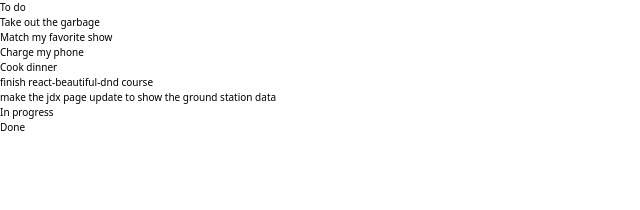
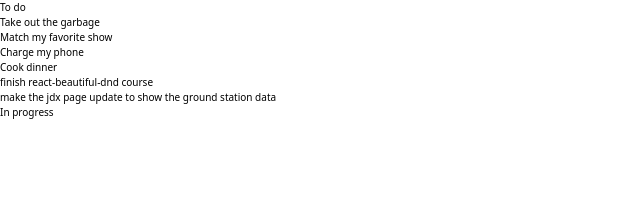
Before and after one commit to anonimussapee/dndtest, a React (Vite) app: page / in a window 1280 px wide. Shown: the top 210 px of the page, without its empty margins (0-640 px from the left). Built offline with nearby package versions, Linux system fonts and the light colour scheme.

Commit message:
i finished dnd course

```diff
--- a/src/App.jsx
+++ b/src/App.jsx
@@ -24,14 +24,9 @@ const initialData = {
       title:'In progress',
       taskIds:[]
     },
-    'column-3':{
-      id:'column-3',
-      title:'Done',
-      taskIds:[]
-    }
   },
   //facilitate reordering of the columns
-  columnOrder :['column-1', 'column-2' ,'column-3'],
+  columnOrder :['column-1', 'column-2' ],
 }
 // {
 
@@ -83,9 +78,8 @@ const App = () => {
 
   const [homeIndex, setHomeIndex] = useState({})
 
-  const [home, setHome] = useState({})
 
-  const onDragStart = (start) => {
+  const onDragStart = (start, provided) => {
 
     window.document.body.style.color = 'orange'
     window.document.body.style.transition = 'background-color 0.5s ease'
@@ -95,16 +89,21 @@ const App = () => {
     setHomeIndex({
       homeIndex,
     })
+    provided.announce('hello','hello world')
   }
 
-  const onDragUpdate = (update) => {
+  const onDragUpdate = (update, provided) => {
+    const message =update.destination ? 'hello world' : 'que mas ve'
+     provided.announce(message)
     const {destination} = update
     const opacity = destination ? destination.index / Object.keys(data.tasks).length : 0
     window.document.body.style.backgroundColor = `rgba(153, 141, 217, ${opacity})`
   }
 
-  const onDragEnd = (result) => {
+  const onDragEnd = (result, provided) => {
 
+    const message =result.destination ? 'hello world' : 'que mas ve'
+    provided.announce(message)
     setHomeIndex({
       homeIndex: null,
     })
@@ -112,7 +111,7 @@ const App = () => {
     window.document.body.style.color = 'black'
     window.document.body.style.backgroundColor = `white`
     //TODO: reorder our column
-    const {destination, source, draggableId} = result
+    const {destination, source, draggableId, type} = result
 
     if(!destination){
       return;
@@ -120,6 +119,22 @@ const App = () => {
 
     if( destination.droppableId === source.droppableId && destination.index === source.index){
       return;
+    }
+
+    if(type === 'column'){
+
+      const newColumnOrder = Array.from(data.columnOrder)
+      newColumnOrder.splice(source.index, 1)
+      newColumnOrder.splice(destination.index, 0 ,draggableId)
+
+      const newState = {
+        ...data,
+        columnOrder: newColumnOrder
+      }
+
+      setData(newState)
+      return ;
+
     }
 
     const start = data.columns[source.droppableId]
--- a/src/Column.jsx
+++ b/src/Column.jsx
@@ -10,7 +10,7 @@ const Column = ({index, isDropDisabled, column, tasks}) => {
 
       {  (provided,snapshot) => (
 
-          <div className={`flex flex-col text-[1.7rem] m-[8px] border-[lightgrey] border-[1px] rounded-md w-[220px] ${snapshot.draggingOver ? 'bg-cyan-950' : 'bg-white'}`}
+          <div className={`flex flex-col text-[1.7rem] m-[8px] border-[lightgrey] border-[1px] rounded-md min-w-[300px] ${snapshot.draggingOver ? 'bg-cyan-950' : 'bg-white'}`}
             {...provided.draggableProps}
             ref={provided.innerRef}
           >
```
